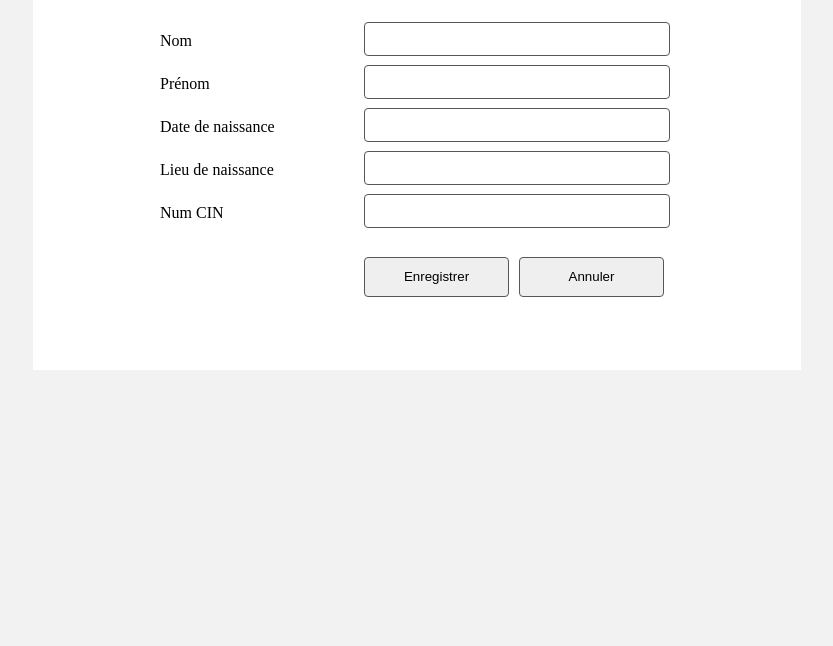
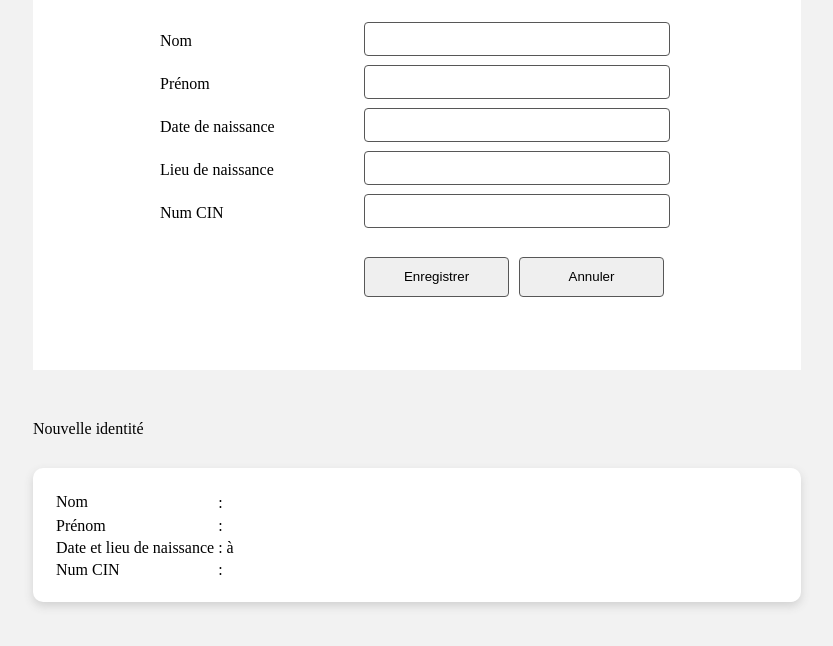
Before and after one commit to Andrianthic/cin, a PHP site: page / in a window 1280 px wide. Shown: the part 141-787 px from the top of the page, without its empty margins (223-1056 px from the left). Run offline with PHP 8.4, Linux system fonts and the light colour scheme.

Commit message:
style avec nouvelle identite

```diff
--- a/index.php
+++ b/index.php
@@ -39,7 +39,7 @@
 	</div>
 	<div class="form">
 		<form method="POST" action="">
-			<table>
+			<table class="table1">
 				<tr><td class="td1">Nom</td><td><input type="text" name="name"></td></tr>
 				<tr><td class="td1">Prénom</td><td><input type="text" name="name"></td></tr>
 				<tr><td class="td1">Date de naissance</td><td><input type="text" name="name"></td></tr>
@@ -49,6 +49,15 @@
 			</table>
 		</form>
 	</div>
+	<p>Nouvelle identité</p>
+	<div class="new-id">
+		<table>
+			<tr><td>Nom</td><td>: <big></big></td></tr>
+			<tr><td>Prénom</td><td>: </td></tr>
+			<tr><td>Date et lieu de naissance</td><td>: à </td></tr>
+			<tr><td>Num CIN</td><td>: </td></tr>
+		</table>
+	</div>
 </div>
 </body>
 </html>
--- a/style.css
+++ b/style.css
@@ -7,6 +7,10 @@ body{
 .formulaire{
 	margin: auto;
 	width: 60%;
+}
+.formulaire p{
+	margin-top: 20px;
+	margin-bottom: 30px;
 }
 .titre{
 	margin: auto;
@@ -23,8 +27,9 @@ body{
 	padding: 20px;
 	display: block;
 	margin: auto;
+	margin-bottom: 50px;
 }
-table{
+.table1{
 	margin:auto;
 	margin-bottom: 50px;
 }
@@ -46,3 +51,12 @@ button{
 	border-radius: 4px;
 	border:1px solid #575757;
 }
+.new-id{
+	position: relative;
+	background: #fff;
+	padding: 20px;
+	display: block;
+	margin: auto;
+	border-radius: 10px;
+	box-shadow: 0px 4px 10px #d1d1d1;
+}
```
